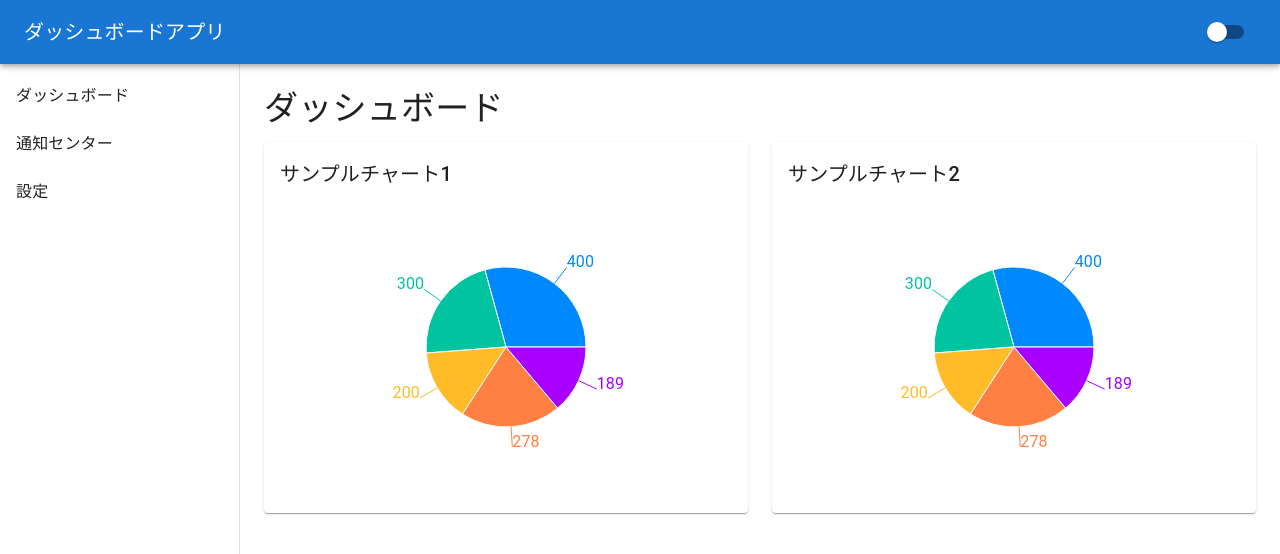
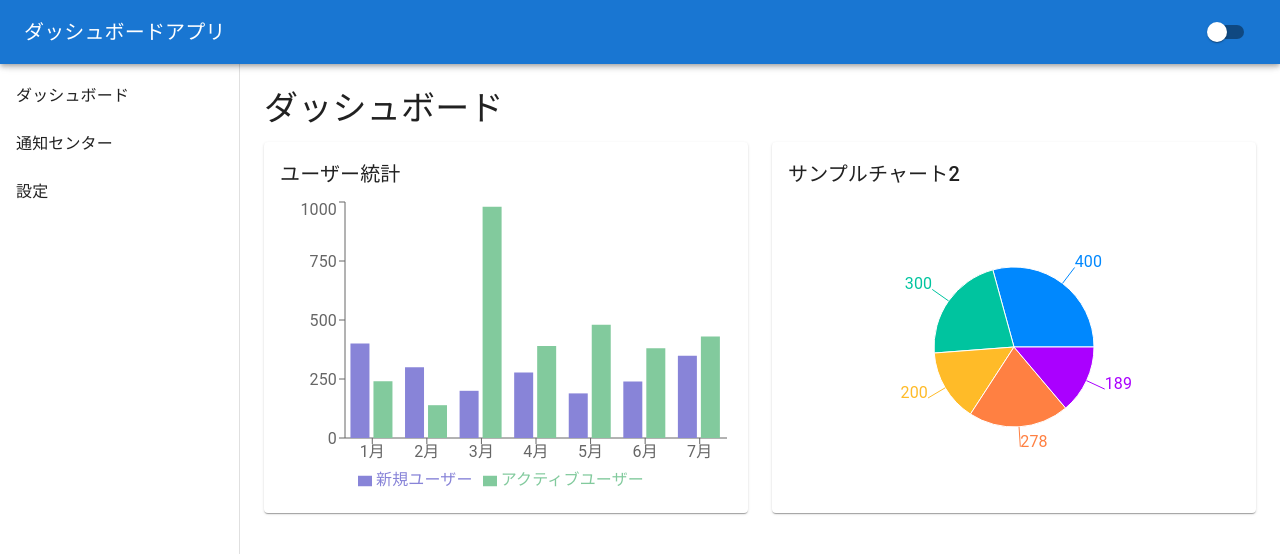
Before and after one commit to FOXHOUND-Ogasawara/dashboard-app, a React (Vite) app: page / in a window 1280 px wide. Shown: the top 554 px of the page. Built offline with nearby package versions, Linux system fonts and the light colour scheme.

Commit message:
ダッシュボード開発課題タスク①完了

```diff
--- /dev/null
+++ b/src/components/UserStatsChart.tsx
@@ -0,0 +1,28 @@
+import React from "react";
+import {
+  Bar,
+  BarChart,
+  Legend,
+  ResponsiveContainer,
+  Tooltip,
+  XAxis,
+  YAxis,
+} from "recharts";
+import { userData } from "../data/userData";
+
+const UserStatsChart: React.FC = () => {
+  return (
+    <ResponsiveContainer width="100%" height={300}>
+      <BarChart data={userData}>
+        <XAxis dataKey="month" />
+        <YAxis dataKey="activeUsers" />
+        <Tooltip />
+        <Legend />
+        <Bar dataKey="newUsers" name="新規ユーザー" fill="#8884d8" />
+        <Bar dataKey="activeUsers" name="アクティブユーザー" fill="#82ca9d" />
+      </BarChart>
+    </ResponsiveContainer>
+  );
+};
+
+export default UserStatsChart;
--- a/src/pages/Dashboard.tsx
+++ b/src/pages/Dashboard.tsx
@@ -2,6 +2,7 @@ import { Paper, Typography } from "@mui/material";
 import Grid from "@mui/material/GridLegacy";
 import React from "react";
 import PlaceholderChart from "../components/PlaceholderChart";
+import UserStatsChart from "../components/UserStatsChart";
 
 const Dashboard: React.FC = () => {
   return (
@@ -14,9 +15,9 @@ const Dashboard: React.FC = () => {
         <Grid item xs={12} md={6}>
           <Paper sx={{ p: 2 }}>
             <Typography variant="h6" gutterBottom>
-              サンプルチャート1
+              ユーザー統計
             </Typography>
-            <PlaceholderChart />
+            <UserStatsChart />
           </Paper>
         </Grid>
         {/* サンプルチャート2 */}
```
